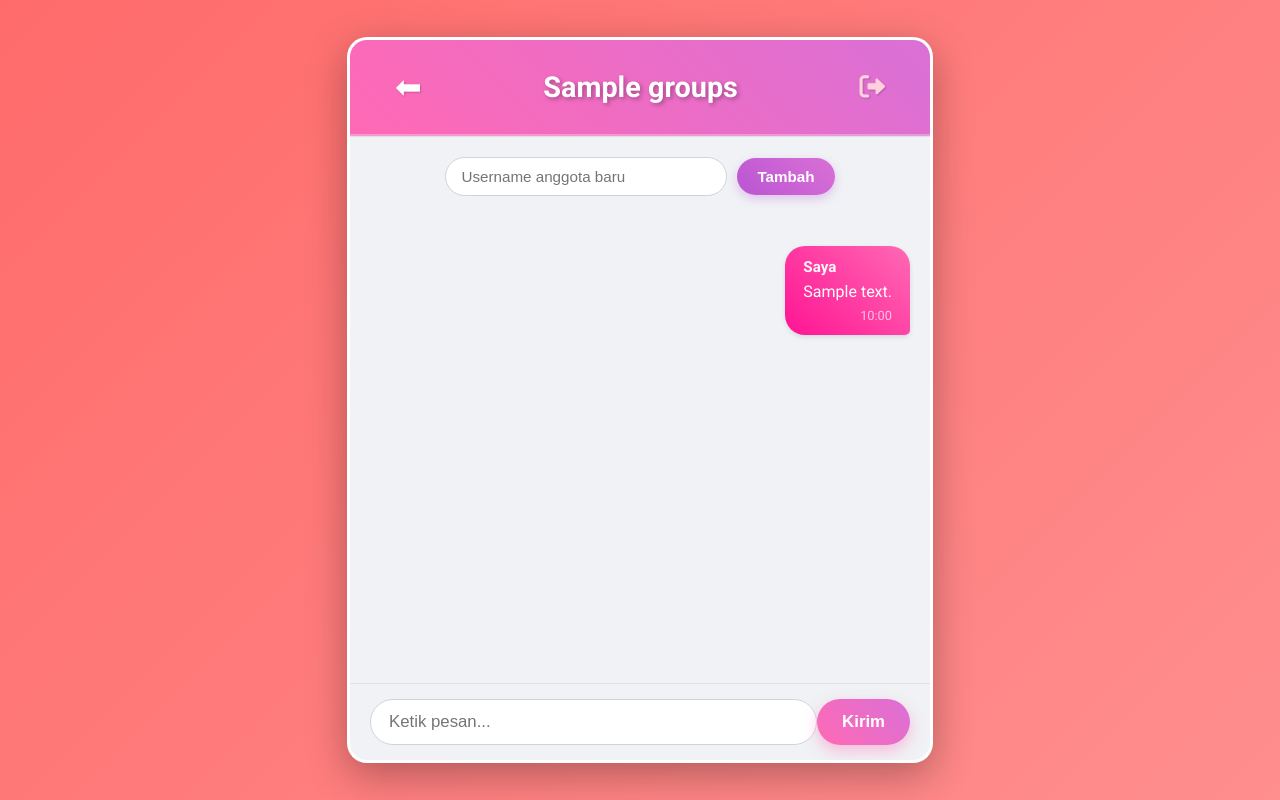
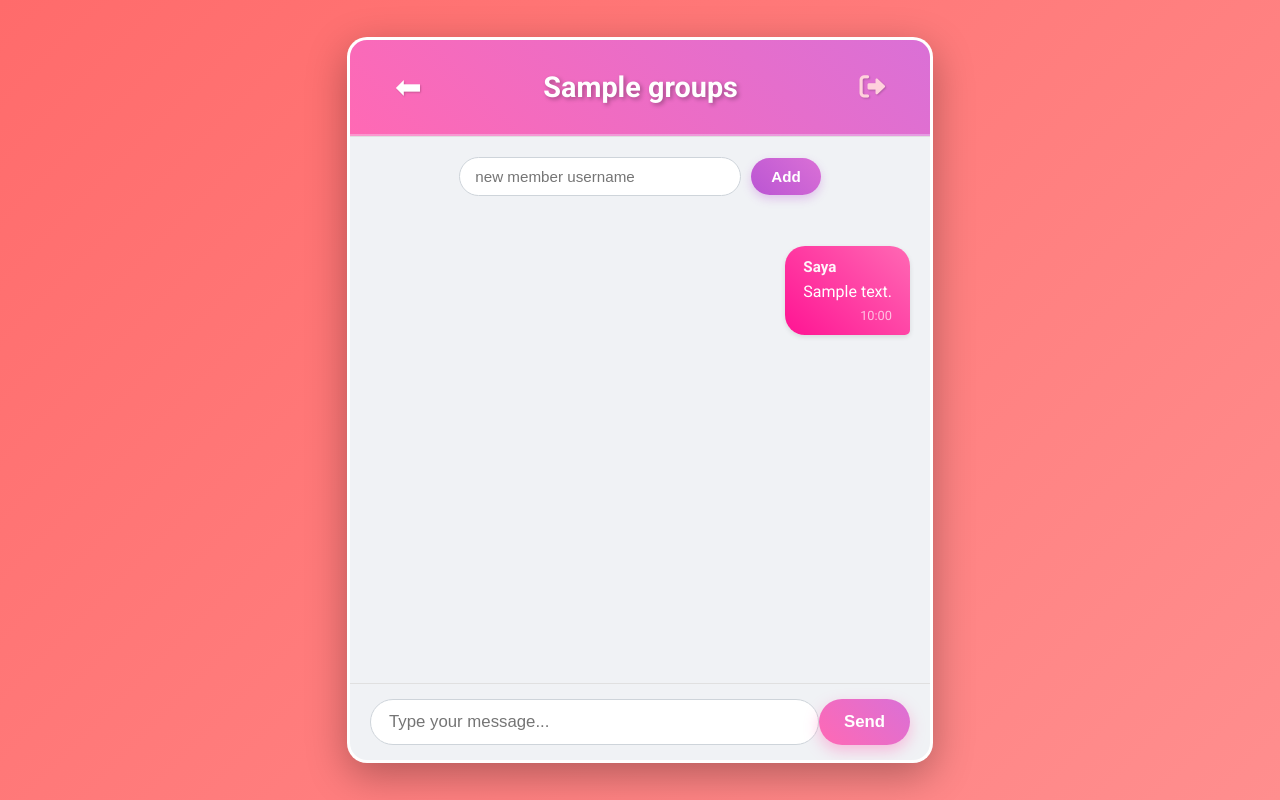
Before and after one commit to gustigratia/My-Mini-Chat, a PHP site: page /group_chat.php?group_id=1 in a window 1280 px wide. Run offline with PHP 8.4, Linux system fonts and the light colour scheme; the visitor is signed in with stand-in values (Sample User, id 1); tables that the repository leaves empty hold one stand-in row (values such as "Sample post").

Commit message:
fix: db name and other conf.

```diff
--- a/add_group.php
+++ b/add_group.php
@@ -13,7 +13,7 @@ if ($_SERVER["REQUEST_METHOD"] === "POST") {
     $selected_users = $_POST['members'] ?? [];
 
     if (empty($group_name)) {
-        $status_message = ['type' => 'error', 'text' => 'Nama grup tidak boleh kosong.'];
+        $status_message = ['type' => 'error', 'text' => 'Group name cannot be empty.'];
     } else {
 
         $stmt = $conn->prepare("INSERT INTO groupss (group_name, owner, created_date) VALUES (?, ?, CURDATE())");
@@ -36,7 +36,7 @@ if ($_SERVER["REQUEST_METHOD"] === "POST") {
                 }
             }
 
-            $_SESSION['status_message'] = ['type' => 'success', 'text' => 'Grup berhasil dibuat!'];
+            $_SESSION['status_message'] = ['type' => 'success', 'text' => 'Group created successfully!'];
             header("Location: index.php");
             exit();
         } else {
--- a/chat.php
+++ b/chat.php
@@ -60,8 +60,8 @@ if ($row = $result->fetch_assoc()) {
             </div>
 
         <form method="POST" class="chat-form">
-            <input type="text" name="message" required class="chat-input" placeholder="Ketik pesan...">
-            <button type="submit" class="chat-submit">Kirim</button>
+            <input type="text" name="message" required class="chat-input" placeholder="Type your message...">
+            <button type="submit" class="chat-submit">Send</button>
         </form>
 
     </div>
--- a/db.php
+++ b/db.php
@@ -1,5 +1,5 @@
 <?php
-$conn = new mysqli("localhost", "root", "", "chatapp", port:3308);
+$conn = new mysqli("localhost", "root", "", "minichat", port:3308);
 if ($conn->connect_error) die("Koneksi gagal: " . $conn->connect_error);
 session_start();
 ?>
--- a/group_chat.php
+++ b/group_chat.php
@@ -73,12 +73,12 @@ if ($_SERVER['REQUEST_METHOD'] === 'POST') {
     if (isset($_POST['leave_group'])) {
         if ($group_owner_id == $me) {
             $message_type = 'error';
-            $message_text = "Owner tidak bisa keluar dari grup.";
+            $message_text = "Owner cannot leave the group.";
         } else {
             $stmt = $conn->prepare("DELETE FROM group_member WHERE group_id = ? AND user_id = ?");
             $stmt->bind_param("ii", $group_id, $me);
             $stmt->execute();
-            $_SESSION['status_message'] = ['type' => 'success', 'text' => 'Kamu telah keluar dari grup.'];
+            $_SESSION['status_message'] = ['type' => 'success', 'text' => 'You have left the group.'];
             header("Location: index.php");
             exit;
         }
@@ -100,7 +100,7 @@ if (isset($_SESSION['status_message'])) {
 <head>
     <meta charset="UTF-8">
     <meta name="viewport" content="width=device-width, initial-scale=1.0">
-    <title>Chat Grup - <?= $group_name ?></title>
+    <title>Group Chat - <?= $group_name ?></title>
     <link rel="stylesheet" href="styles.css">
     <link href="https://fonts.googleapis.com/css2?family=Roboto:wght@400;700&display=swap" rel="stylesheet">
     <link rel="stylesheet" href="https://cdnjs.cloudflare.com/ajax/libs/font-awesome/6.0.0-beta3/css/all.min.css">
@@ -111,7 +111,7 @@ if (isset($_SESSION['status_message'])) {
             <a href="index.php" class="back-arrow">⬅</a>
             <h2><?= $group_name ?></h2>
             <form method="POST" class="leave-group-form-header">
-                <button type="submit" name="leave_group" class="header-button leave-group-button-header" title="Keluar dari Grup">
+                <button type="submit" name="leave_group" class="header-button leave-group-button-header" title="Leave Group">
                     <i class="fas fa-sign-out-alt"></i>
                 </button>
             </form>
@@ -125,8 +125,8 @@ if (isset($_SESSION['status_message'])) {
 
         <div class="group-actions">
             <form method="POST" class="add-member-form">
-                <input type="text" name="new_username" placeholder="Username anggota baru" required class="form-input">
-                <button type="submit" name="add_member" class="form-button add-button">Tambah</button>
+                <input type="text" name="new_username" placeholder="new member username" required class="form-input">
+                <button type="submit" name="add_member" class="form-button add-button">Add</button>
             </form>
         </div>
 
@@ -134,8 +134,8 @@ if (isset($_SESSION['status_message'])) {
             </div>
 
         <form method="POST" class="chat-form">
-            <input type="text" name="message" required class="chat-input" placeholder="Ketik pesan...">
-            <button type="submit" class="chat-submit">Kirim</button>
+            <input type="text" name="message" required class="chat-input" placeholder="Type your message...">
+            <button type="submit" class="chat-submit">Send</button>
         </form>
     </div>
 
--- a/index.php
+++ b/index.php
@@ -83,7 +83,7 @@
                                 gc.message,
                                 gc.timestamp,
                                 u.fullname AS sender_fullname /* Added sender's fullname */
-                            FROM groups g
+                            FROM groupss g
                             JOIN group_member gm ON g.group_id = gm.group_id
                             LEFT JOIN (
                                 SELECT
@@ -105,7 +105,7 @@
                         $results = $stmt->get_result();
 
                         while ($row = $results->fetch_assoc()) {
-                            $msg = $row['message'] ? htmlspecialchars($row['message']) : '(belum ada pesan)';
+                            $msg = $row['message'] ? htmlspecialchars($row['message']) : '(No message yet)';
                             $time = $row['timestamp'] ? date('H:i', strtotime($row['timestamp'])) : '';
                             $sender_name = $row['sender_fullname'] ? htmlspecialchars($row['sender_fullname']) . ': ' : ''; // Display sender name if available
 
```
